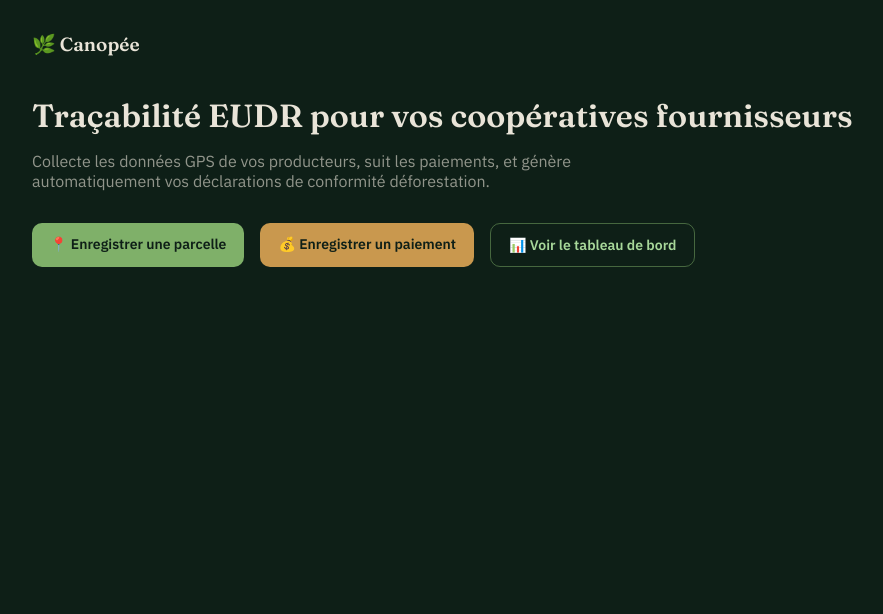
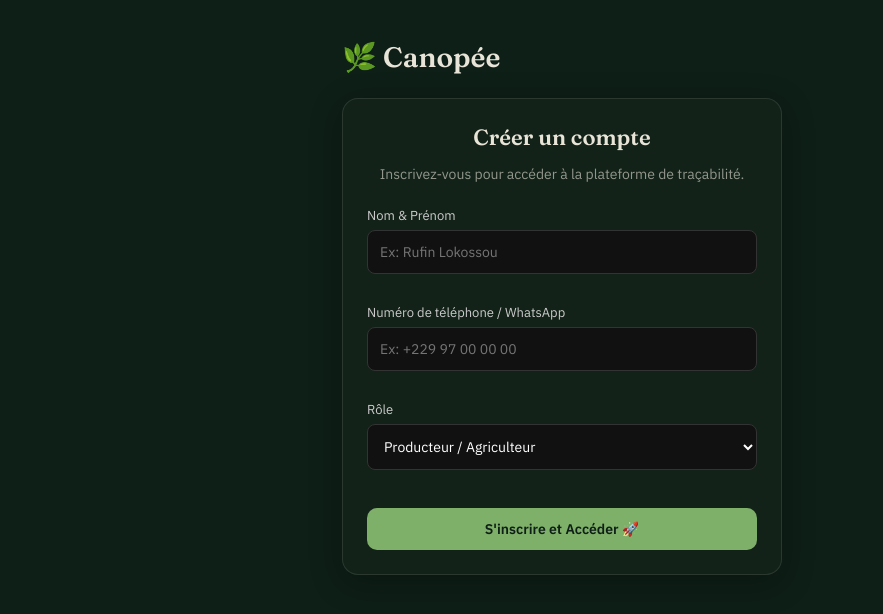
Before and after one commit to lokossoujudicael00-bot/canopee-app, a Next.js app: page / in a window 1280 px wide. Shown: the top 614 px of the page, without its empty margins (78-961 px from the left). Built offline with nearby package versions, Linux system fonts and the light colour scheme.

Commit message:
Update page.js

```diff
--- a/app/page.js
+++ b/app/page.js
@@ -1,27 +1,92 @@
-import Link from "next/link";
+import Link from 'next/link';
 
 export default function Home() {
   return (
-    <div className="container">
-      <div className="top-nav" style={{ padding: 0, border: "none", marginBottom: 40 }}>
-        <div className="brand">🌿 Canopée</div>
+    <div className="container" style={{ maxWidth: 480, margin: "40px auto", padding: "0 20px" }}>
+      <div className="top-nav" style={{ padding: 0, border: "none", marginBottom: 24, textAlign: "center" }}>
+        <div className="brand" style={{ fontSize: 28 }}>🌿 Canopée</div>
       </div>
 
-      <h1 style={{ fontSize: 32 }}>Traçabilité EUDR pour vos coopératives fournisseurs</h1>
-      <p style={{ color: "rgba(233,228,216,0.6)", maxWidth: 560, marginBottom: 32 }}>
-        Collecte les données GPS de vos producteurs, suit les paiements, et génère automatiquement vos déclarations de conformité déforestation.
-      </p>
+      <div style={{
+        background: "rgba(20, 35, 25, 0.8)",
+        border: "1px solid rgba(255,255,255,0.1)",
+        borderRadius: 16,
+        padding: 24,
+        boxShadow: "0 8px 32px rgba(0,0,0,0.3)"
+      }}>
+        <h1 style={{ fontSize: 22, textAlign: "center", marginBottom: 8 }}>Créer un compte</h1>
+        <p style={{ color: "rgba(233,228,216,0.6)", fontSize: 14, textAlign: "center", marginBottom: 24 }}>
+          Inscrivez-vous pour accéder à la plateforme de traçabilité.
+        </p>
 
-      <div style={{ display: "flex", gap: 16, flexWrap: "wrap" }}>
-        <Link href="/producteur" className="btn" style={{ textDecoration: "none", display: "inline-block" }}>
-          📍 Enregistrer une parcelle
-        </Link>
-        <Link href="/paiement" className="btn" style={{ textDecoration: "none", display: "inline-block", background: "#C9984E" }}>
-          💰 Enregistrer un paiement
-        </Link>
-        <Link href="/dashboard" className="btn secondary" style={{ textDecoration: "none", display: "inline-block" }}>
-          📊 Voir le tableau de bord
-        </Link>
+        <form style={{ display: "flex", flexDirection: "column", gap: 16 }}>
+          <div>
+            <label style={{ display: "block", fontSize: 13, marginBottom: 6, color: "#ccc" }}>Nom & Prénom</label>
+            <input
+              type="text"
+              placeholder="Ex: Rufin Lokossou"
+              style={{
+                width: "100%",
+                padding: "12px",
+                borderRadius: 8,
+                border: "1px solid #333",
+                background: "#111",
+                color: "#fff",
+                boxSizing: "border-box"
+              }}
+            />
+          </div>
+
+          <div>
+            <label style={{ display: "block", fontSize: 13, marginBottom: 6, color: "#ccc" }}>Numéro de téléphone / WhatsApp</label>
+            <input
+              type="tel"
+              placeholder="Ex: +229 97 00 00 00"
+              style={{
+                width: "100%",
+                padding: "12px",
+                borderRadius: 8,
+                border: "1px solid #333",
+                background: "#111",
+                color: "#fff",
+                boxSizing: "border-box"
+              }}
+            />
+          </div>
+
+          <div>
+            <label style={{ display: "block", fontSize: 13, marginBottom: 6, color: "#ccc" }}>Rôle</label>
+            <select
+              style={{
+                width: "100%",
+                padding: "12px",
+                borderRadius: 8,
+                border: "1px solid #333",
+                background: "#111",
+                color: "#fff",
+                boxSizing: "border-box"
+              }}
+            >
+              <option>Producteur / Agriculteur</option>
+              <option>Coopérative</option>
+              <option>Acheteur / Exportateur</option>
+            </select>
+          </div>
+
+          <Link
+            href="/dashboard"
+            className="btn"
+            style={{
+              textDecoration: "none",
+              textAlign: "center",
+              marginTop: 8,
+              padding: "12px",
+              fontWeight: "bold"
+            }}
+          >
+            S'inscrire et Accéder 🚀
+          </Link>
+        </form>
       </div>
     </div>
   );
```
